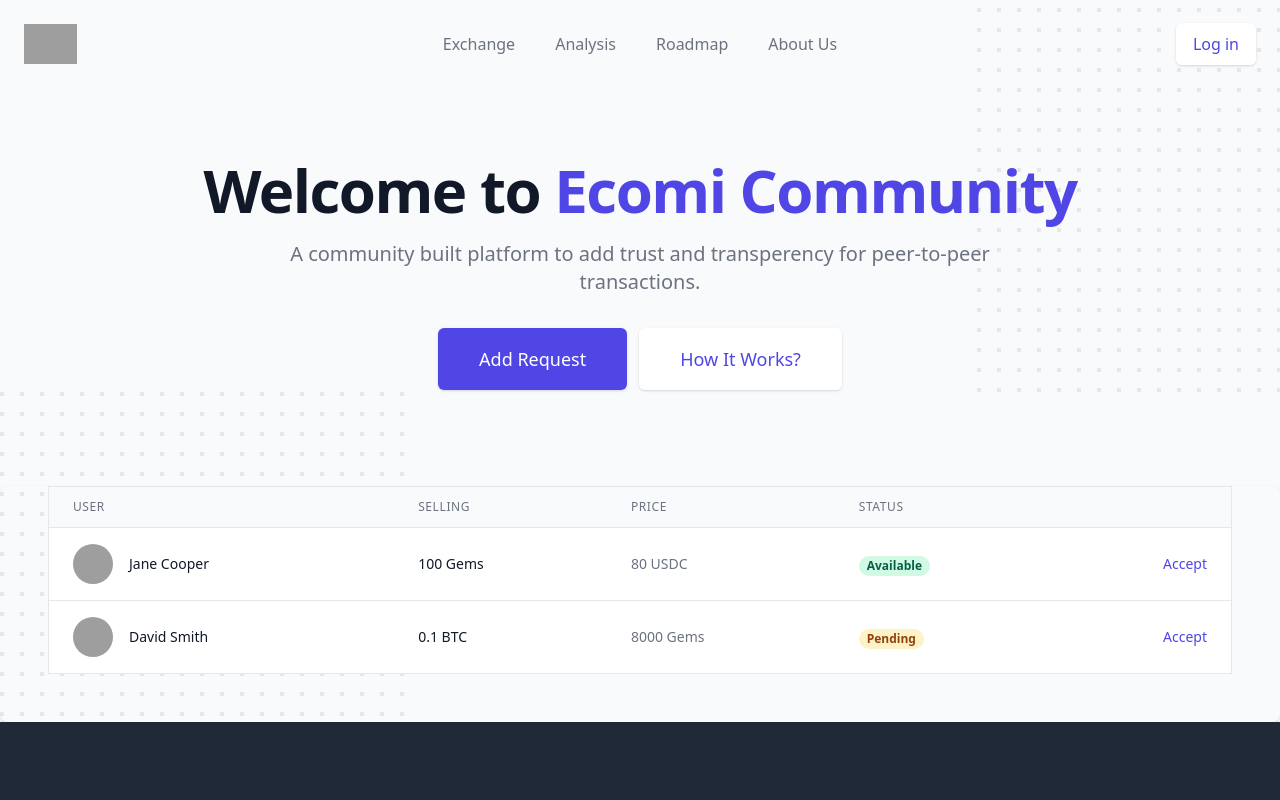
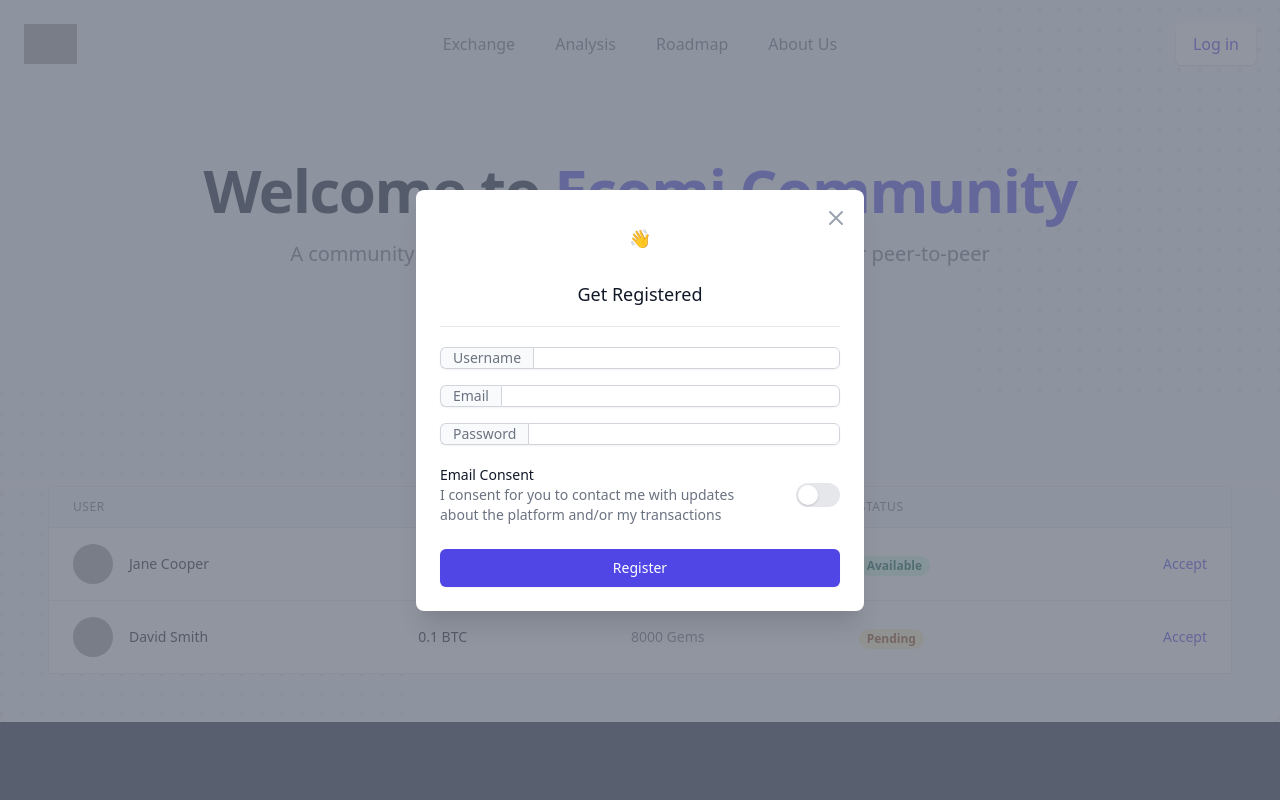
Before and after one commit to RichardAwoyemi/ecomicommunity, an Angular app: page / in a window 1280 px wide. Shown: the top 800 px of the page. Built offline with nearby package versions, Linux system fonts and the light colour scheme; grey boxes are pictures that could not be loaded.

Commit message:
modal mockup

```diff
--- a/src/app/app.component.html
+++ b/src/app/app.component.html
@@ -254,3 +254,5 @@
   </div>
 
   <ec-disclaimer></ec-disclaimer>
+
+  <ec-register-modal></ec-register-modal>
--- a/src/app/components/disclaimer/disclaimer.component.ts
+++ b/src/app/components/disclaimer/disclaimer.component.ts
@@ -1,4 +1,4 @@
-import { Component, OnInit } from '@angular/core';
+import { Component } from '@angular/core';
 
 @Component({
   selector: 'ec-disclaimer',
--- /dev/null
+++ b/src/app/components/form-toggle-and-text/form-toggle-and-text.component.html
@@ -0,0 +1,26 @@
+<!-- <div class="mt-1">
+  <div class="sm:col-span-1">
+    <div class="flex items-start">
+      <div class="flex-shrink-0">
+        <jara-form-toggle></jara-form-toggle>
+      </div>
+      <div class="ml-3">
+        <p class="text-base text-gray-500" [innerHtml]="label">
+        </p>
+      </div>
+    </div>
+  </div>
+</div> -->
+
+<div class="flex items-center justify-between mt-5">
+  <span class="text-left flex-grow flex flex-col pr-5" id="availability-label">
+    <span class="text-sm font-medium text-gray-900" [innerHtml]="label"></span>
+    <span class="text-sm text-gray-500" [innerHtml]="text"></span>
+  </span>
+  <!-- Enabled: "bg-indigo-600", Not Enabled: "bg-gray-200" -->
+  <button type="button" class="bg-gray-200 relative inline-flex flex-shrink-0 h-6 w-11 border-2 border-transparent rounded-full cursor-pointer transition-colors ease-in-out duration-200 focus:outline-none focus:ring-2 focus:ring-offset-2 focus:ring-indigo-500" aria-pressed="false" aria-labelledby="availability-label">
+    <span class="sr-only">Use setting</span>
+    <!-- Enabled: "translate-x-5", Not Enabled: "translate-x-0" -->
+    <span aria-hidden="true" class="translate-x-0 pointer-events-none inline-block h-5 w-5 rounded-full bg-white shadow transform ring-0 transition ease-in-out duration-200"></span>
+  </button>
+</div>
--- /dev/null
+++ b/src/app/components/form-toggle-and-text/form-toggle-and-text.component.ts
@@ -0,0 +1,17 @@
+import { Component, Input, OnInit } from '@angular/core';
+
+@Component({
+  selector: 'ec-form-toggle-and-text',
+  templateUrl: './form-toggle-and-text.component.html',
+})
+
+export class FormToggleAndTextComponent implements OnInit {
+
+  @Input() label?: string;
+  @Input() text?: string;
+
+  constructor() { }
+
+  ngOnInit(): void {
+  }
+}
--- /dev/null
+++ b/src/app/components/modals/register/register-modal.component.html
@@ -0,0 +1,109 @@
+<div class="fixed z-10 inset-0 overflow-y-auto" aria-labelledby="modal-title" role="dialog" aria-modal="true">
+  <div class="flex items-end justify-center min-h-screen pt-4 px-4 pb-20 text-center sm:block sm:p-0">
+    <!--
+      Background overlay, show/hide based on modal state.
+
+      Entering: "ease-out duration-300"
+        From: "opacity-0"
+        To: "opacity-100"
+      Leaving: "ease-in duration-200"
+        From: "opacity-100"
+        To: "opacity-0"
+    -->
+    <div class="fixed inset-0 bg-gray-500 bg-opacity-75 transition-opacity" aria-hidden="true"></div>
+
+    <!-- This element is to trick the browser into centering the modal contents. -->
+    <span class="hidden sm:inline-block sm:align-middle sm:h-screen" aria-hidden="true">&#8203;</span>
+
+    <!--
+      Modal panel, show/hide based on modal state.
+
+      Entering: "ease-out duration-300"
+        From: "opacity-0 translate-y-4 sm:translate-y-0 sm:scale-95"
+        To: "opacity-100 translate-y-0 sm:scale-100"
+      Leaving: "ease-in duration-200"
+        From: "opacity-100 translate-y-0 sm:scale-100"
+        To: "opacity-0 translate-y-4 sm:translate-y-0 sm:scale-95"
+    -->
+    <div
+      class="inline-block align-bottom bg-white rounded-lg px-4 pt-5 pb-4 text-left overflow-hidden shadow-xl transform transition-all sm:my-8 sm:align-middle sm:max-w-md sm:w-full sm:p-6">
+      <div class="hidden sm:block absolute top-0 right-0 pt-4 pr-4">
+        <button type="button"
+          class="bg-white rounded-md text-gray-400 hover:text-gray-500 focus:outline-none focus:ring-2 focus:ring-offset-2 focus:ring-indigo-500">
+          <span class="sr-only">Close</span>
+          <!-- Heroicon name: outline/x -->
+          <svg class="h-6 w-6" xmlns="http://www.w3.org/2000/svg" fill="none" viewBox="0 0 24 24" stroke="currentColor"
+            aria-hidden="true">
+            <path stroke-linecap="round" stroke-linejoin="round" stroke-width="2" d="M6 18L18 6M6 6l12 12" />
+          </svg>
+        </button>
+      </div>
+      <div>
+        <div class="mx-auto flex items-center justify-center h-12 w-12 rounded-full text-lg">
+          👋
+          <!-- Heroicon name: outline/check -->
+          <!-- <svg class="h-6 w-6 text-green-600" xmlns="http://www.w3.org/2000/svg" fill="none" viewBox="0 0 24 24" stroke="currentColor" aria-hidden="true">
+            <path stroke-linecap="round" stroke-linejoin="round" stroke-width="2" d="M5 13l4 4L19 7" />
+          </svg> -->
+        </div>
+        <div class="mt-3 text-center sm:mt-5">
+          <h3 class="text-lg leading-6 font-medium text-gray-900" id="modal-title">
+            Get Registered
+          </h3>
+
+          <form>
+            <div class="mt-6 sm:mt-5 space-y-6 sm:space-y-5">
+              <div class="sm:grid sm:grid-cols-2 sm:gap-4 sm:items-start sm:border-t sm:border-gray-200 sm:pt-5">
+                <div class="mt-1 sm:mt-0 sm:col-span-2">
+                  <div class="max-w-lg flex rounded-md shadow-sm">
+                    <span
+                      class="inline-flex items-center px-3 rounded-l-md border border-r-0 border-gray-300 bg-gray-50 text-gray-500 sm:text-sm">
+                      Username
+                    </span>
+                    <input type="email" name="username" id="username" autocomplete="username"
+                      class="flex-1 block w-full focus:ring-indigo-500 focus:border-indigo-500 min-w-0 rounded-none rounded-r-md sm:text-sm border-gray-300 border px-3">
+                  </div>
+                </div>
+
+                <div class="mt-1 sm:mt-0 sm:col-span-2">
+                  <div class="max-w-lg flex rounded-md shadow-sm">
+                    <span
+                      class="inline-flex items-center px-3 rounded-l-md border border-r-0 border-gray-300 bg-gray-50 text-gray-500 sm:text-sm">
+                      Email
+                    </span>
+                    <input type="text" name="email" id="email" autocomplete="email"
+                      class="flex-1 block w-full focus:ring-indigo-500 focus:border-indigo-500 min-w-0 rounded-none rounded-r-md sm:text-sm border-gray-300 border px-3">
+                  </div>
+                </div>
+
+
+                <div class="mt-1 sm:mt-0 sm:col-span-2">
+                  <div class="max-w-lg flex rounded-md shadow-sm">
+                    <span
+                      class="inline-flex items-center px-3 rounded-l-md border border-r-0 border-gray-300 bg-gray-50 text-gray-500 sm:text-sm">
+                      Password
+                    </span>
+                    <input type="password" name="password" id="password" autocomplete="new-password"
+                      class="flex-1 block w-full focus:ring-indigo-500 focus:border-indigo-500 min-w-0 rounded-none rounded-r-md sm:text-sm border-gray-300 border px-3">
+                  </div>
+                </div>
+
+              </div>
+            </div>
+
+            <ec-form-toggle-and-text [label]="'Email Consent'"
+              [text]="'I consent for you to contact me with updates about the platform and/or my transactions'">
+            </ec-form-toggle-and-text>
+
+          </form>
+        </div>
+      </div>
+      <div class="mt-5 sm:mt-6">
+        <button type="button"
+          class="inline-flex justify-center w-full rounded-md border border-transparent shadow-sm px-4 py-2 bg-indigo-600 text-base font-medium text-white hover:bg-indigo-700 focus:outline-none focus:ring-2 focus:ring-offset-2 focus:ring-indigo-500 sm:text-sm">
+          Register
+        </button>
+      </div>
+    </div>
+  </div>
+</div>
--- a/tailwind.config.js
+++ b/tailwind.config.js
@@ -2,10 +2,13 @@ module.exports = {
   purge: [],
   darkMode: false, // or 'media' or 'class'
   theme: {
+    minHeight: {
+      '80vh': '80vh',
+     },
     extend: {},
   },
   variants: {
     extend: {},
   },
   plugins: [],
-}
+};
```
Also changed, not shown: src/app/app.module.ts (+8 -8 lines), src/app/components/modals/register/register-modal.component.ts (added, +9 -0 lines).
